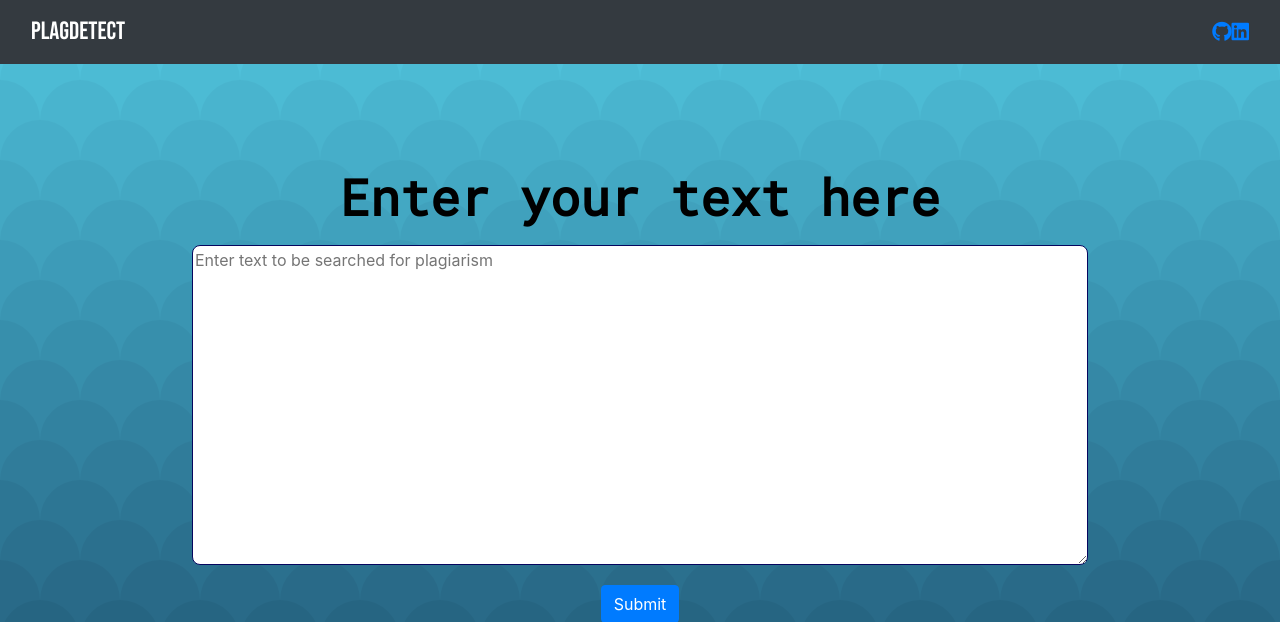
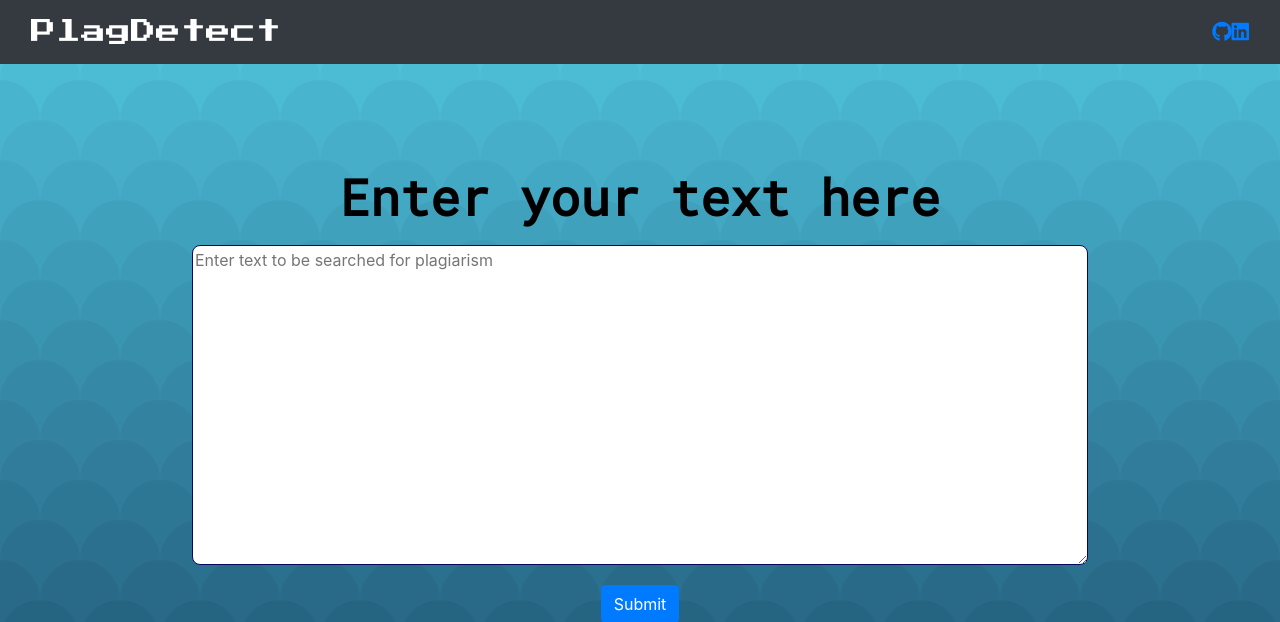
Before and after one commit to eejraka/plagdetector, a Flask app: page / in a window 1280 px wide. Shown: the top 622 px of the page. Run offline with Flask 2, Linux system fonts and the light colour scheme; some libraries are stand-ins or nearby versions.

Commit message:
Update main.css

```diff
--- a/static/main.css
+++ b/static/main.css
@@ -36,7 +36,7 @@ body{
 }
 
 .navbar-brand{
-    font-family: 'Bebas Neue', cursive;
+    font-family: 'Press Start 2P', cursive;
     font-size: 25px;
 }
 
@@ -47,3 +47,7 @@ body{
     border-radius: 8px;
     border-color: rgb(6, 6, 94);
 }
+
+.social{
+    padding: 2rem;
+}
```
